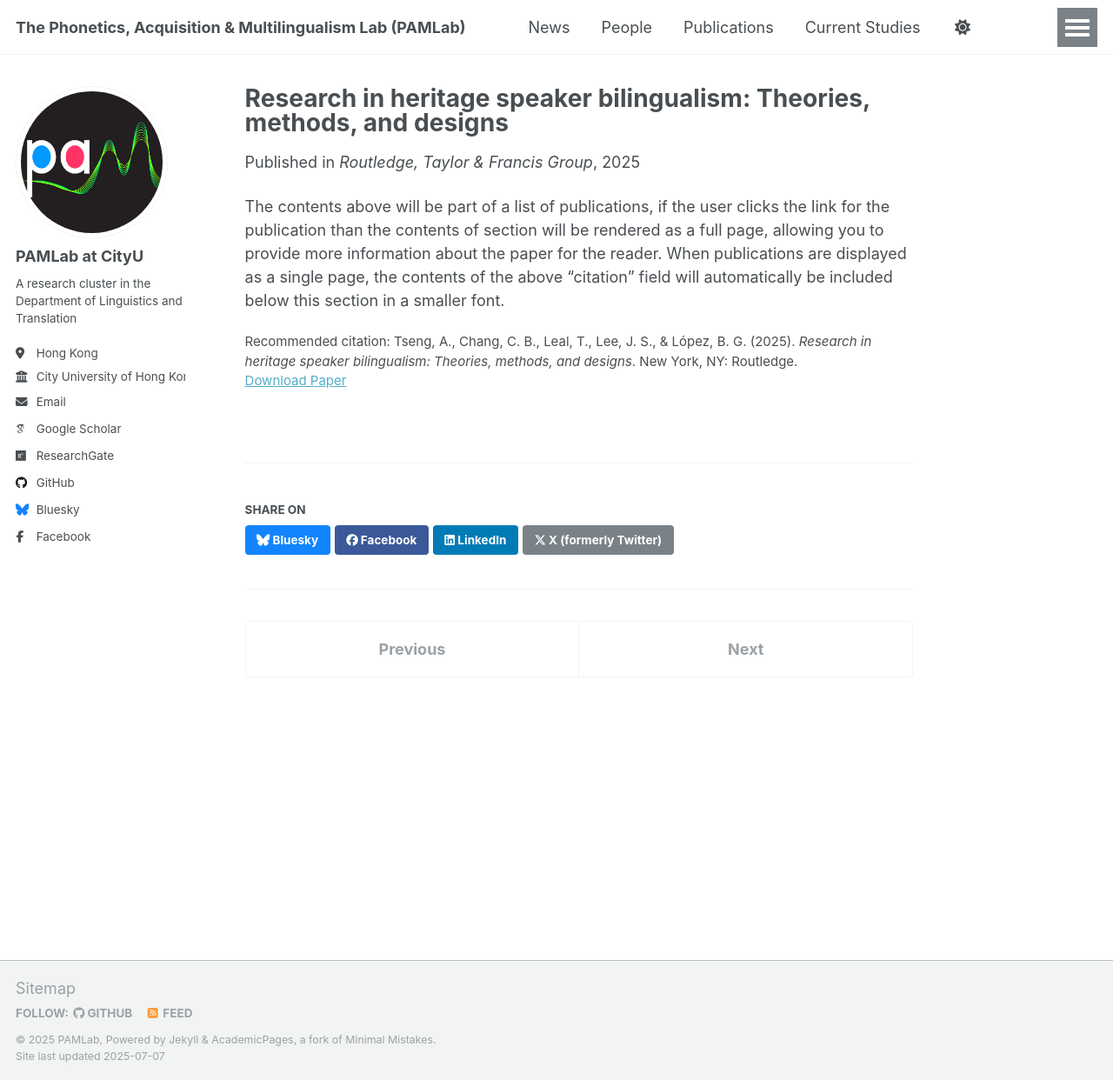
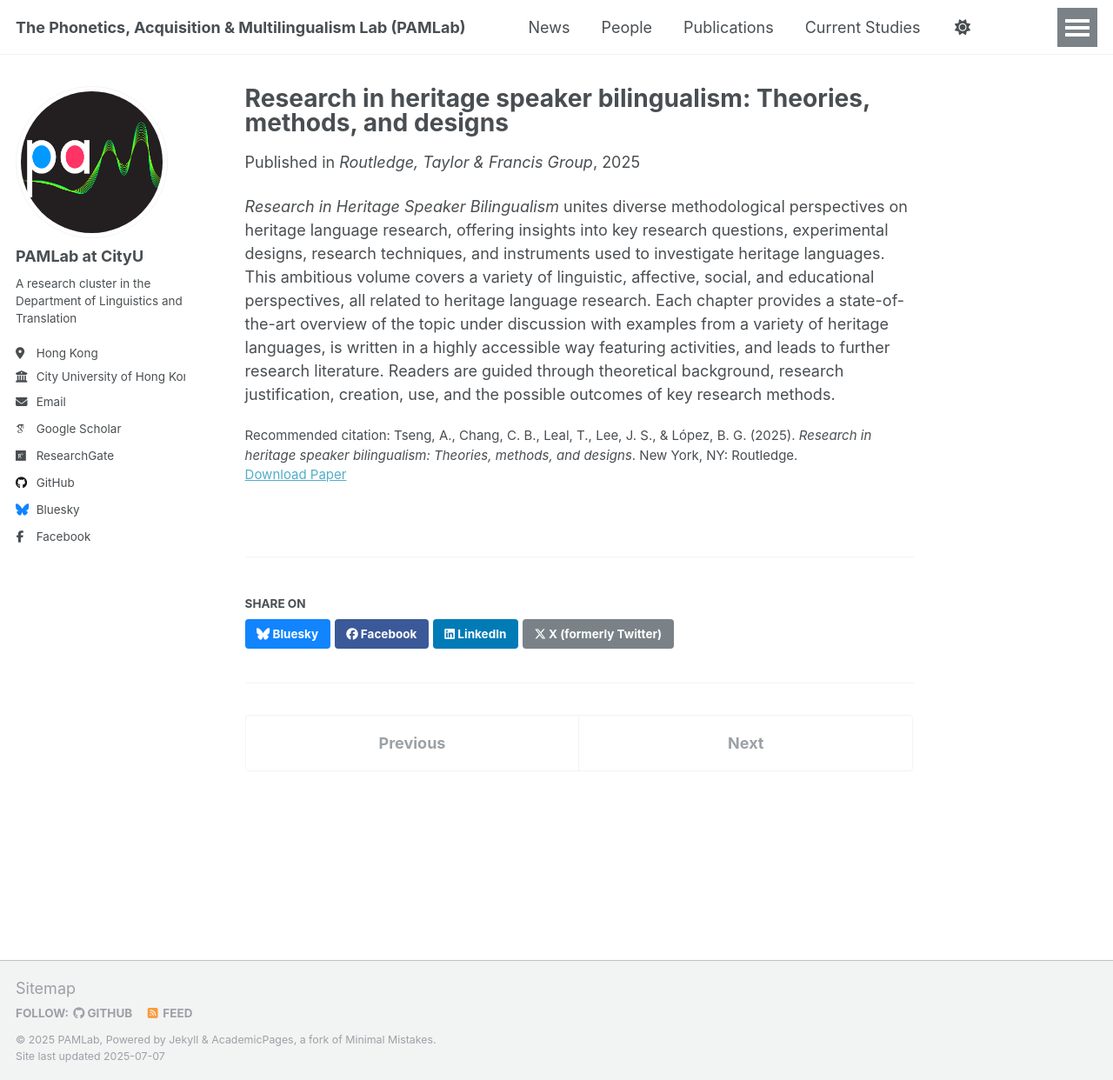
Before and after one commit to thepamlab/thepamlab.github.io, a Jekyll site: the page built from _publications/2025-07-31-research-in-heritage-speaker-bilingualism.md, in a window 1280 px wide and 1242 px high. Shown: the whole window at 87% size. Built offline with Jekyll 4.4.1, drawn with Linux system fonts in a browser that asks for light colours; some web fonts are replaced; a script that is not in the unit is left out.

Commit message:
Update 2025-07-31-research-in-heritage-speaker-bilingualism.md

```diff
--- a/_publications/2025-07-31-research-in-heritage-speaker-bilingualism.md
+++ b/_publications/2025-07-31-research-in-heritage-speaker-bilingualism.md
@@ -3,10 +3,11 @@ title: "Research in heritage speaker bilingualism: Theories, methods, and design
 collection: publications
 category: books
 permalink: /publication/2025-07-31-research-in-heritage-speaker-bilingualism
-excerpt: '<i>Research in Heritage Speaker Bilingualism</i> unites diverse methodological perspectives on heritage language research, offering insights into key research questions, experimental designs, research techniques, and instruments used to investigate heritage languages. This ambitious volume covers a variety of linguistic, affective, social, and educational perspectives, all related to heritage language research. Each chapter provides a state-of-the-art overview of the topic under discussion with examples from a variety of heritage languages, is written in a highly accessible way featuring activities, and leads to further research literature. Readers are guided through theoretical background, research justification, creation, use, and the possible outcomes of key research methods.'
+excerpt: '<i>Research in Heritage Speaker Bilingualism</i> unites diverse methodological perspectives on heritage language research...'
 date: 2025-07-31
 venue: 'Routledge, Taylor & Francis Group'
 paperurl: 'https://www.routledge.com/Research-in-Heritage-Speaker-Bilingualism-Theories-Methods-and-Designs/Tseng-Chang-Leal-Lee-Lopez/p/book/9781032403212'
 citation: 'Tseng, A., Chang, C. B., Leal, T., Lee, J. S., & López, B. G. (2025). <i>Research in heritage speaker bilingualism: Theories, methods, and designs</i>. New York, NY: Routledge.'
 ---
-The contents above will be part of a list of publications, if the user clicks the link for the publication than the contents of section will be rendered as a full page, allowing you to provide more information about the paper for the reader. When publications are displayed as a single page, the contents of the above "citation" field will automatically be included below this section in a smaller font.
+
+<i>Research in Heritage Speaker Bilingualism</i> unites diverse methodological perspectives on heritage language research, offering insights into key research questions, experimental designs, research techniques, and instruments used to investigate heritage languages. This ambitious volume covers a variety of linguistic, affective, social, and educational perspectives, all related to heritage language research. Each chapter provides a state-of-the-art overview of the topic under discussion with examples from a variety of heritage languages, is written in a highly accessible way featuring activities, and leads to further research literature. Readers are guided through theoretical background, research justification, creation, use, and the possible outcomes of key research methods.
```
